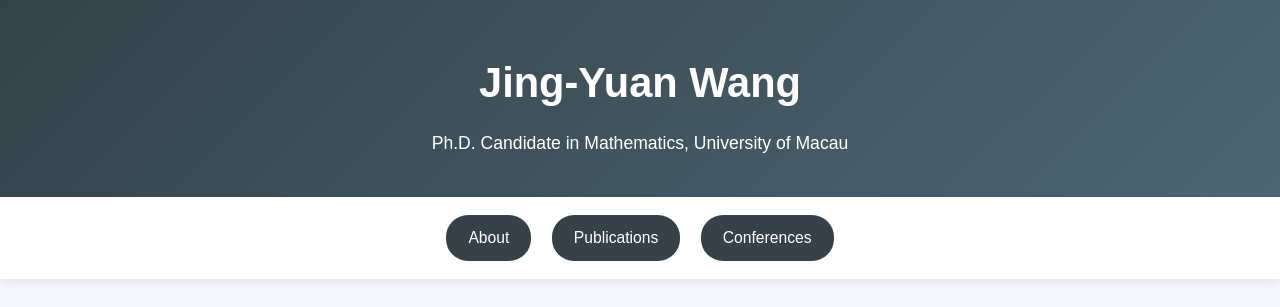
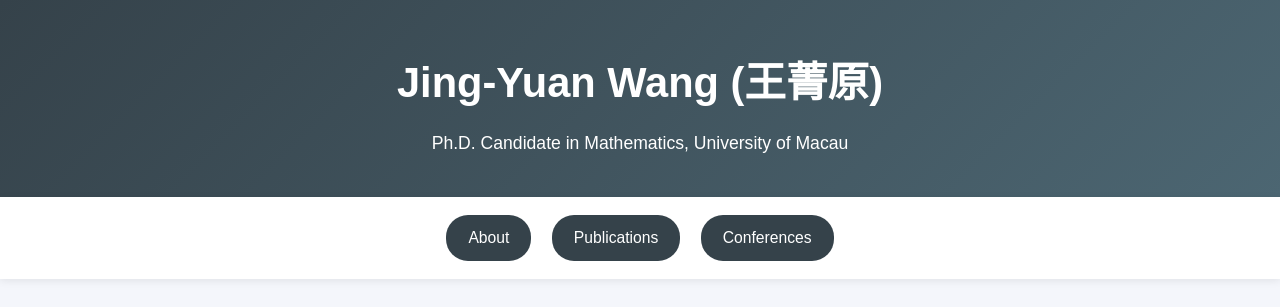
Before and after one commit to laplace-jyw/jingyuan, a plain HTML site: page index.html in a window 1280 px wide. Shown: the top 307 px of the page. Drawn offline with Linux system fonts and the light colour scheme.

Commit message:
Update index.html

```diff
--- a/index.html
+++ b/index.html
@@ -3,7 +3,7 @@
 <head>
     <meta charset="UTF-8">
     <meta name="viewport" content="width=device-width, initial-scale=1.0">
-    <title>Jing-Yuan Wang (王菁原) | Personal Webpage</title>
+    <title>Jing-Yuan Wang | Personal Webpage</title>
 
     <style>
         html {
@@ -162,7 +162,7 @@
 
 <body>
     <header>
-        <h1>Jing-Yuan Wang</h1>
+        <h1>Jing-Yuan Wang (王菁原) </h1>
         <p>Ph.D. Candidate in Mathematics, University of Macau</p>
     </header>
 
```
